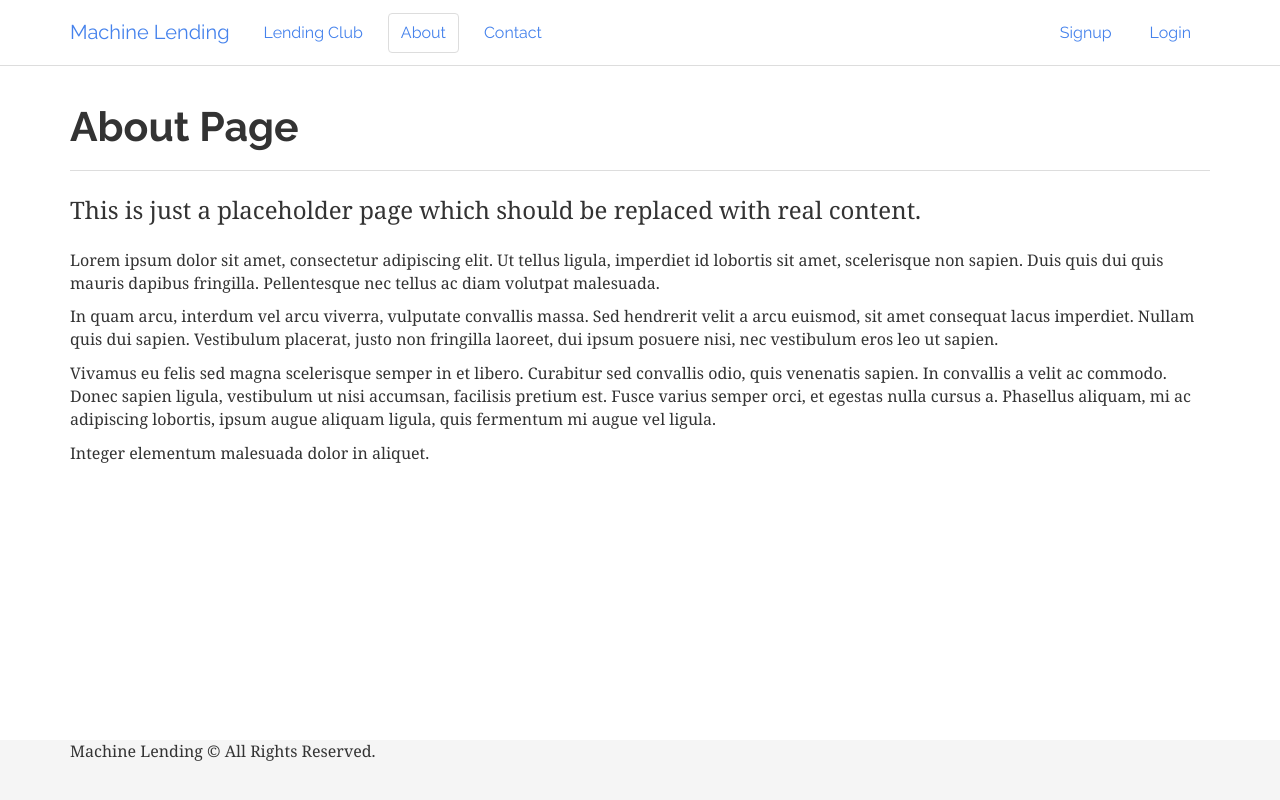
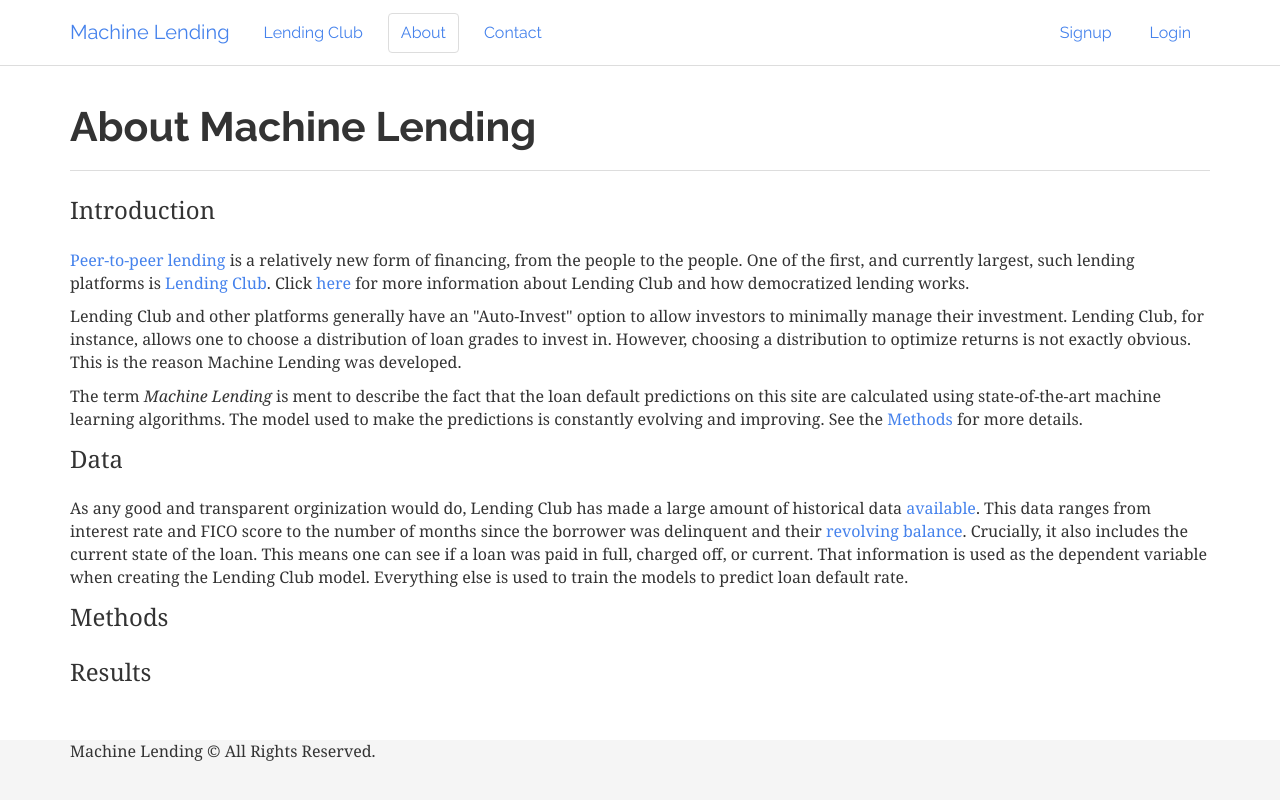
Before and after one commit to uzbit/machinelending_webapp, a Flask app: page /about in a window 1280 px wide. Run offline with Flask 2, Linux system fonts and the light colour scheme; some libraries are stand-ins or nearby versions.

Commit message:
Work on about

```diff
--- a/webapp/templates/pages/about.html
+++ b/webapp/templates/pages/about.html
@@ -3,12 +3,40 @@
 {% block content %}
 
 <div class="page-header">
-  <h1>About Page</h1>
+  <h1>About Machine Lending</h1>
 </div>
-<p class="lead">This is just a placeholder page which should be replaced with real content.</p>
-<p>Lorem ipsum dolor sit amet, consectetur adipiscing elit. Ut tellus ligula, imperdiet id lobortis sit amet, scelerisque non sapien. Duis quis dui quis mauris dapibus fringilla. Pellentesque nec tellus ac diam volutpat malesuada.</p>
-<p>In quam arcu, interdum vel arcu viverra, vulputate convallis massa. Sed hendrerit velit a arcu euismod, sit amet consequat lacus imperdiet. Nullam quis dui sapien. Vestibulum placerat, justo non fringilla laoreet, dui ipsum posuere nisi, nec vestibulum eros leo ut sapien.</p>
-<p>Vivamus eu felis sed magna scelerisque semper in et libero. Curabitur sed convallis odio, quis venenatis sapien. In convallis a velit ac commodo. Donec sapien ligula, vestibulum ut nisi accumsan, facilisis pretium est. Fusce varius semper orci, et egestas nulla cursus a. Phasellus aliquam, mi ac adipiscing lobortis, ipsum augue aliquam ligula, quis fermentum mi augue vel ligula.</p>
-<p>Integer elementum malesuada dolor in aliquet.</p>
+<p class="lead">Introduction</p>
+<a href="https://en.wikipedia.org/wiki/Peer-to-peer_lending">Peer-to-peer lending</a>
+is a relatively new form of financing, from the people to the people. One of the first, and currently largest,
+such lending platforms is <a href="https://www.lendingclub.com/">Lending Club</a>.
+Click <a href="https://www.lendingclub.com/public/how-peer-lending-works.action">here</a>
+for more information about Lending Club and how democratized lending works.
+<p></p>
+Lending Club and other platforms generally have an "Auto-Invest" option to allow
+investors to minimally manage their investment. Lending Club, for instance, allows one
+to choose a distribution of loan grades to invest in. However, choosing a distribution
+to optimize returns is not exactly obvious. This is the reason Machine Lending was developed.
+<p></p>
+The term <i>Machine Lending</i> is ment to describe the fact that the
+loan default predictions on this site are calculated using
+state-of-the-art machine learning algorithms. The model used to make the predictions
+is constantly evolving and improving. See the <a href="#methods">Methods</a> for more details.
+<p></p>
+<p class="lead">Data</p>
+<a name="data"></a>
+As any good and transparent orginization would do, Lending Club has made a large amount of historical
+data <a href="https://www.lendingclub.com/info/download-data.action">available</a>.
+This data ranges from interest rate and FICO score to the number of months since the borrower was
+delinquent and their <a href="http://www.creditcards.com/glossary/term-revolving-balance.php">revolving balance</a>.
+Crucially, it also includes the current state of the loan. This means one can see if a loan
+was paid in full, charged off, or current. That information is used as the dependent variable
+when creating the Lending Club model. Everything else is used to train the models to predict loan default rate.
+<p></p>
+<p class="lead">Methods</p>
+<a name="methods"></a>
+
+<p></p>
+<p class="lead">Results</p>
+<a name="results"></a>
 
 {% endblock %}
--- a/webapp/templates/pages/home.html
+++ b/webapp/templates/pages/home.html
@@ -5,7 +5,7 @@
 <div class="page-header">
   <h1>Welcome to Machine Lending</h1>
 </div>
-<p class="lead">Increasing p2p lending returns by leveraging data and cutting edge Maching Learning techniques.</p>
+<p class="lead">Increasing p2p lending returns by leveraging data and cutting-edge Maching Learning techniques.</p>
 <a href="/lc" class="btn btn-primary">View Predicitons</a>
 
 {% endblock %}
```
